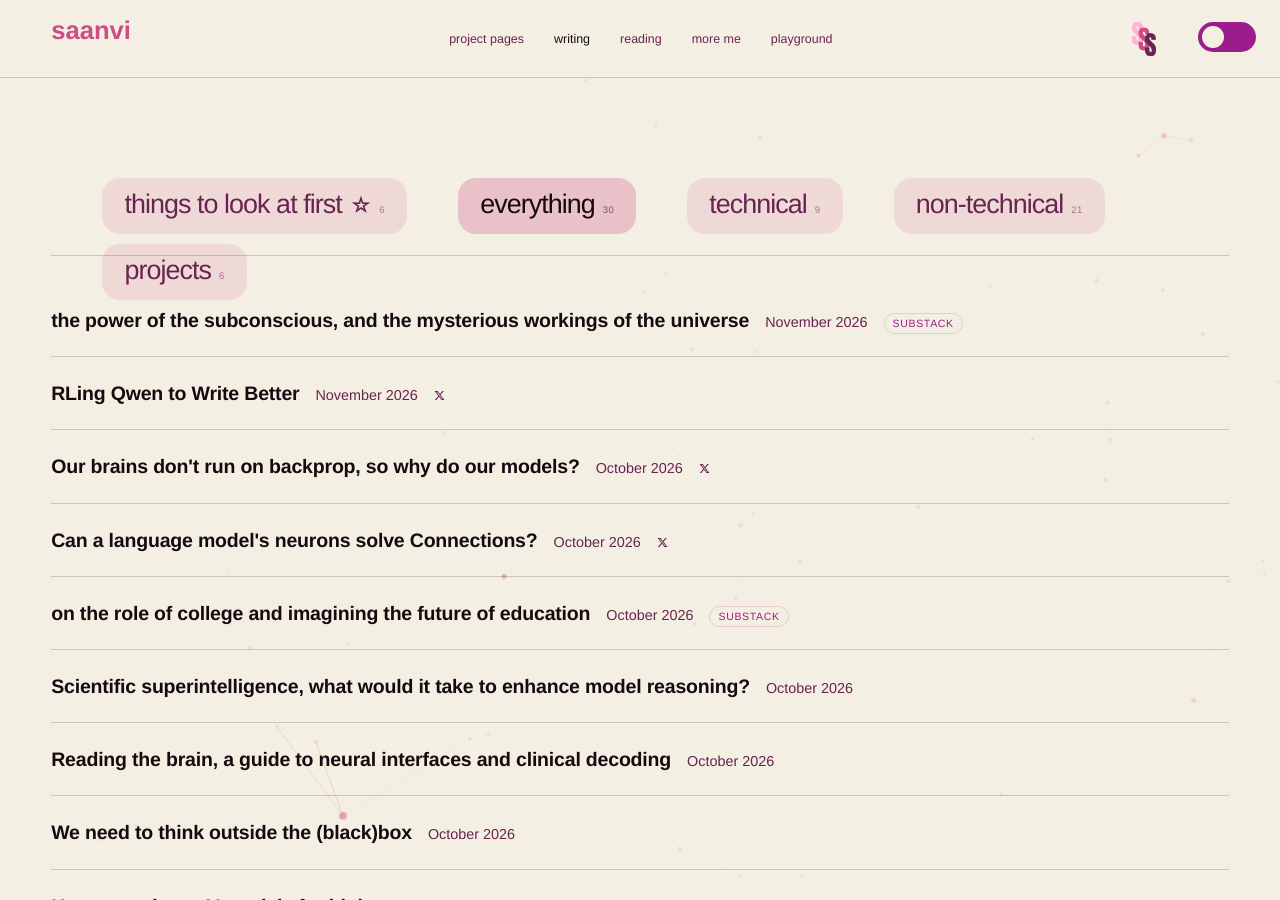
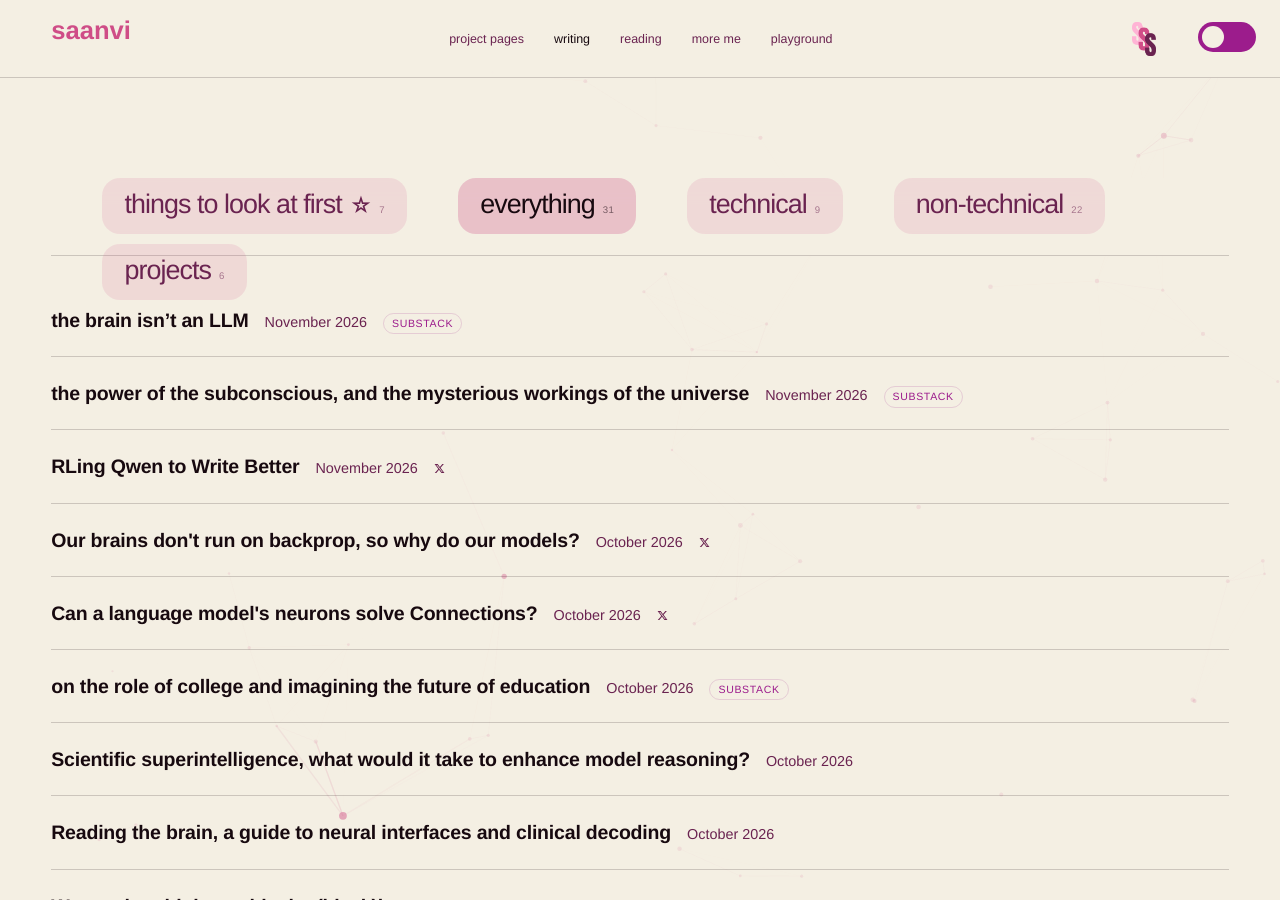
Before and after one commit to saanviiyer/saanviiyer.github.io, a Jekyll site: the page built from pages/writing-index.html, in a window 1280 px wide and 900 px high. Built offline with Jekyll 4.4.1, drawn with Linux system fonts in a browser that asks for light colours; some web fonts are replaced.

Commit message:
Add the brain isn't an LLM, and pin it to things to look at first

```diff
--- a/pages/writing-index.html
+++ b/pages/writing-index.html
@@ -64,9 +64,13 @@ permalink: /writing/
   <ul class="wlist wsec">
     <!-- Substack posts: auto-synced from the RSS feed by scripts/fetch_substack.py
          (run on a schedule by .github/workflows/substack.yml). -->
-    {% comment %} the hobby-maxxing piece is one of the entries pinned to "things to look at first" {% endcomment %}
+    {% comment %} Substack pieces pinned to "things to look at first". Add a slug to this list
+    to pin another one. {% endcomment %}
+    {% assign pinned = "hobby-maxxing,the-brain-isnt-an-llm" | split: "," %}
     {% for p in site.data.substack %}
-    <li class="witem" data-date="{{ p.date | date: "%Y-%m-%d" }}" data-topics="nontechnical{% if p.url contains 'hobby-maxxing' %} first{% endif %}">
+    {% assign is_first = false %}
+    {% for slug in pinned %}{% if p.url contains slug %}{% assign is_first = true %}{% endif %}{% endfor %}
+    <li class="witem" data-date="{{ p.date | date: "%Y-%m-%d" }}" data-topics="nontechnical{% if is_first %} first{% endif %}">
       <div class="witem-head">
         <a class="witem-title" href="{{ p.url }}" target="_blank" rel="noopener">{{ p.title }}</a>
         <span class="witem-date">{{ p.date | date: "%B %Y" }}</span>
```
Also changed, not shown: _data/substack.json (+7 -0 lines).
